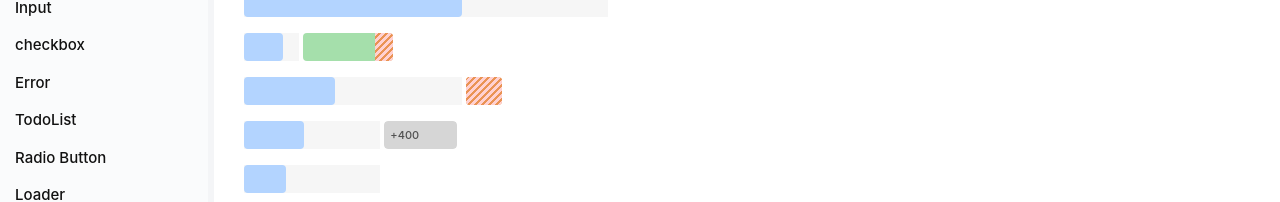
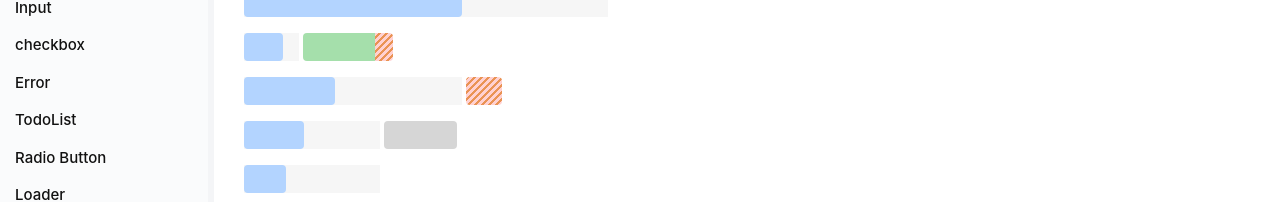
Before and after one commit to christojojo/wacpro-tasks, a React (Vite) app: page /Timeline in a window 1280 px wide. Shown: the part 171-373 px from the top of the page. Built offline with nearby package versions, Linux system fonts and the light colour scheme.

Commit message:
timeline border radius fixed

```diff
--- a/src/components/Timeline/Timeline.jsx
+++ b/src/components/Timeline/Timeline.jsx
@@ -1,4 +1,3 @@
-
 import React, { useEffect, useRef, useState } from "react";
 import "./style.css";
 
@@ -9,11 +8,45 @@
     ApprovedHours: 400,
     NotApprovedHours: 300,
     Departments: [
-      { id: "1", dept: "design", progress: "40%", TotalHours: 2000, HoursConsumed: 1200 },
-      { id: "2", dept: "Strapi", progress: "6%", TotalHours: 300, HoursConsumed: 212, ApprovedHours: 400, NotApprovedHours: 100 },
-      { id: "3", dept: "Python", progress: "24%", TotalHours: 1200, HoursConsumed: 500, NotApprovedHours: 200 },
-      { id: "4", dept: "Node", progress: "15%", TotalHours: 750, HoursConsumed: 330, exceed: 400 },
-      { id: "5", dept: "Testing", progress: "15%", TotalHours: 750, HoursConsumed: 230 }
+      {
+        id: "1",
+        dept: "design",
+        progress: "40%",
+        TotalHours: 2000,
+        HoursConsumed: 1200,
+      },
+      {
+        id: "2",
+        dept: "Strapi",
+        progress: "6%",
+        TotalHours: 300,
+        HoursConsumed: 212,
+        ApprovedHours: 400,
+        NotApprovedHours: 100,
+      },
+      {
+        id: "3",
+        dept: "Python",
+        progress: "24%",
+        TotalHours: 1200,
+        HoursConsumed: 500,
+        NotApprovedHours: 200,
+      },
+      {
+        id: "4",
+        dept: "Node",
+        progress: "15%",
+        TotalHours: 750,
+        HoursConsumed: 330,
+        exceed: 400,
+      },
+      {
+        id: "5",
+        dept: "Testing",
+        progress: "15%",
+        TotalHours: 750,
+        HoursConsumed: 230,
+      },
     ],
   };
 
@@ -49,14 +82,12 @@
           </div>
         )}
       </div>
-
-      { Timeline.Departments.map((data, index) => {
+      {Timeline.Departments.map((data, index) => {
         const deptHour = (totalhourswidth * parseFloat(data.progress)) / 100;
         const deptHrConsumed = deptHour * (data.HoursConsumed / data.TotalHours);
-       const overtime = ( deptHour * ((data.NotApprovedHours / data.TotalHours ) * 100 ) ) /100;
-       const extratime = ( deptHour * ((data.ApprovedHours / data.TotalHours ) * 100 ) ) /100;
-       const exceedTime = ( deptHour * ((data.exceed / data.TotalHours ) * 100 ) ) /100;
-
+        const overtime = (deptHour * ((data.NotApprovedHours / data.TotalHours) * 100)) / 100;
+        const extratime = (deptHour * ((data.ApprovedHours / data.TotalHours) * 100)) / 100;
+        const exceedTime = (deptHour * ((data.exceed / data.TotalHours) * 100)) / 100;
         return (
           <div key={index} className="flex gap-1 pb-4">
             <div className="bg-[#F6F6F6] group h-[28px]" style={{ width: deptHour }}>
@@ -66,28 +97,29 @@
                 </span>
               </div>
             </div>
-            <div className="flex rounded overflow-hidden">
+            <div className="flex [&>*:first-child]:rounded-s [&>*:last-child]:rounded-e" >
               {data.ApprovedHours && (
-              <div className="appoved-hr relative group bg-[#A5DFAB] text-[#096E13] text-[11px] font-medium leading-[20px] py-1 pl-[6px] h-[28px]" style={{ width:  extratime}}>
-                <span className="absolute top-1/2 -translate-y-1/2 left-2 whitespace-nowrap opacity-0 group-hover:opacity-100 transition-all ease-in-out duration-300">
+                <div className="appoved-hr relative group bg-[#A5DFAB] text-[#096E13] text-[11px] font-medium leading-[20px] py-1 pl-[6px] h-[28px]" style={{ width: extratime }}>
+                  <span className="absolute top-1/2 -translate-y-1/2 left-0 whitespace-nowrap opacity-0 group-hover:opacity-100 transition-all ease-in-out duration-300">
                     +{data.ApprovedHours}
                   </span>
                 </div>
               )}
               {data.NotApprovedHours && (
                 <div className="not-approved-hrs group relative  bg-[#EA9354] text-[#760000] text-[11px] font-medium leading-[20px] py-1 pl-[6px] h-[28px]" style={{ width: overtime }}>
-                <span className="absolute top-1/2 -translate-y-1/2 left-2 whitespace-nowrap opacity-0 group-hover:opacity-100 transition-all ease-in-out duration-300 bg-[#F6F6F6] rounded px-[2px]">
+                  <span className="absolute top-1/2  -translate-y-1/2 left-[100%] whitespace-nowrap opacity-0 group-hover:opacity-100 transition-all ease-in-out duration-300 bg-[#F6F6F6] rounded px-[2px]">
                     +{data.NotApprovedHours}
                   </span>
                 </div>
               )}
               {data.exceed && (
-              <div className="bg-[#D6D6D6] text-[#515151] text-[11px] font-medium leading-[20px] py-1 pl-[6px] rounded" style={{ width: exceedTime }}>
+                <div className="bg-[#D6D6D6] relative group text-[#515151] text-[11px] font-medium leading-[20px] py-1 pl-[6px] rounded" style={{ width: exceedTime }}>
+                  <span className="absolute top-1/2 -translate-y-1/2 left-2 whitespace-nowrap opacity-0 group-hover:opacity-100 transition-all ease-in-out duration-300">
                     +{data.exceed}
+                  </span>
                 </div>
               )}
             </div>
-
           </div>
         );
       })}
```
Lines whose indentation alone changed are shown as unchanged.
